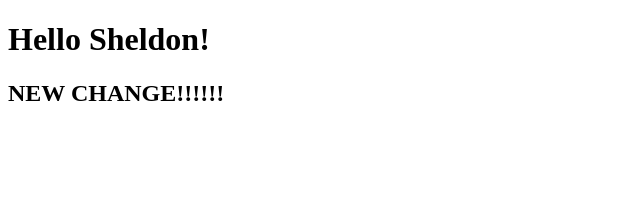
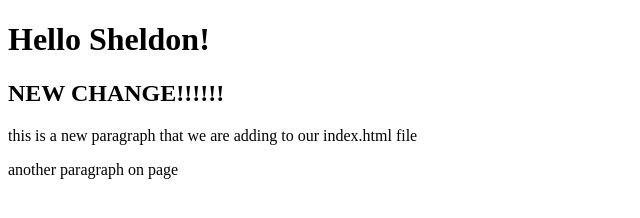
Before and after one commit to sheldonjpowell/kekamuas-86_third_repo, a plain HTML site: page index.html in a window 1280 px wide. Shown: the whole page, without its empty margins (0-640 px from the left). Drawn offline with Linux system fonts and the light colour scheme.

Commit message:
New commit from vs cod source

```diff
--- a/index.html
+++ b/index.html
@@ -9,5 +9,7 @@
 <body>
     <h1>Hello Sheldon!</h1>
     <h2>NEW CHANGE!!!!!!</h2>
+    <P>this is a new paragraph that we are adding to our index.html file</P>
+    <P>another paragraph on page</P>
 </body>
 </html>
```
